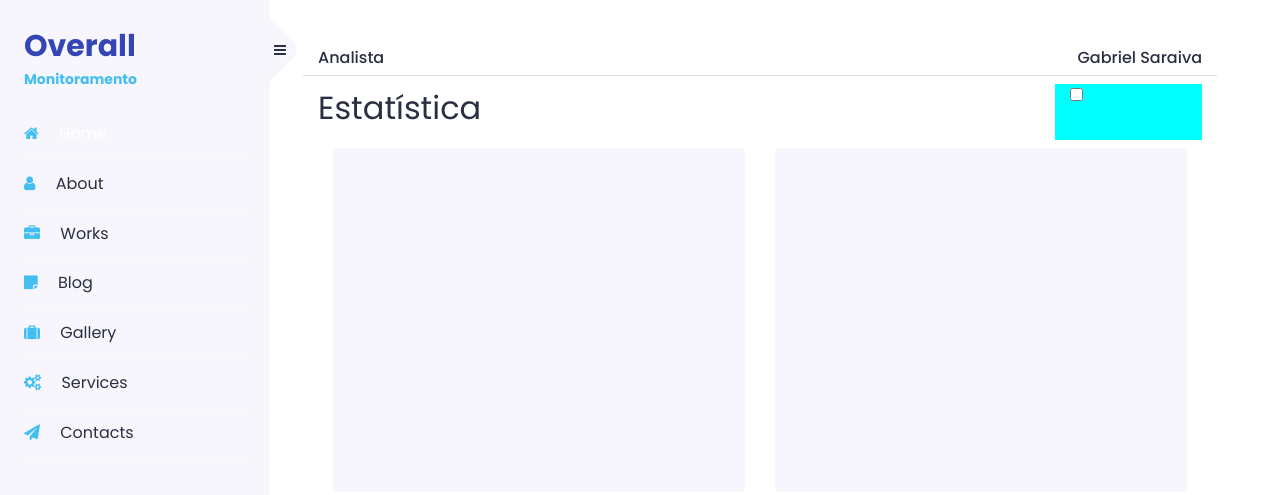
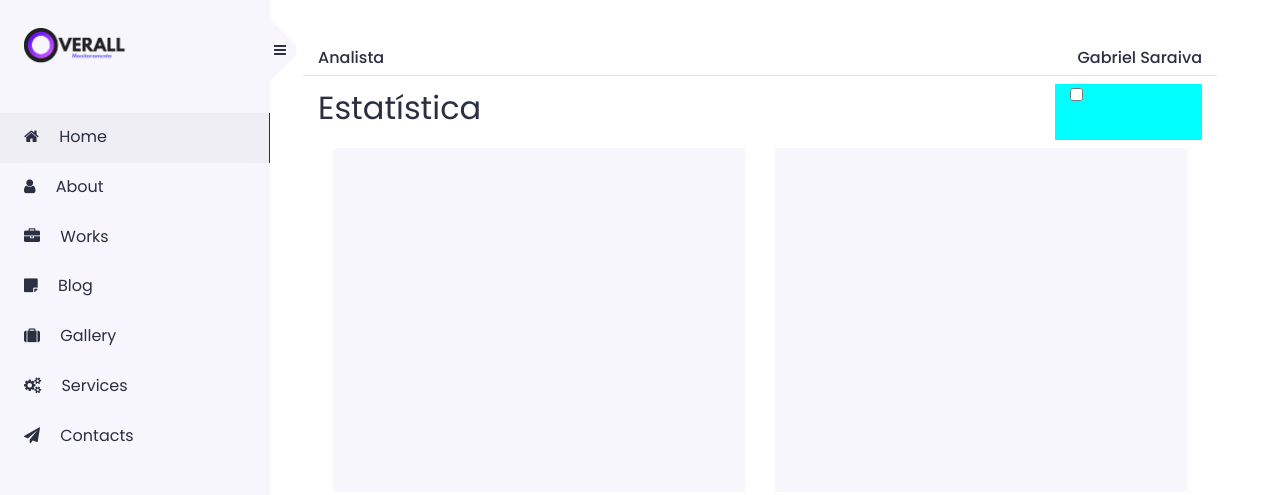
Before and after one commit to gabrielsaraivam/arquivos-compartilhados, a plain HTML site: page teste site responsivo/dashboard.html in a window 1280 px wide. Drawn offline with nearby package versions, Linux system fonts and the light colour scheme.

Commit message:
att dash

```diff
--- a/teste site responsivo/dashboard.html
+++ b/teste site responsivo/dashboard.html
@@ -25,28 +25,28 @@
             <span class="sr-only">Toggle Menu</span>
           </button>
         </div>
-        <div class="p-4" >
-          <h1><a href="index.html" class="logo">Overall <span>Monitoramento</span></a></h1>
+        <div class="" >
+          <h1 class="p-4"><a href="index.html" id="imgLogo"><img src="./img/logo-black.png" alt=""></a></h1>
           <ul class="list-unstyled components mb-5">
-            <li class="active">
+            <li class="li-active pl-4 pr-4">
               <a href="#"><span class="fa fa-home mr-3"></span> Home</a>
             </li>
-            <li>
+            <li class="pl-4 pr-4">
                 <a href="#"><span class="fa fa-user mr-3"></span> About</a>
             </li>
-            <li>
+            <li class="pl-4 pr-4">
               <a href="#"><span class="fa fa-briefcase mr-3"></span> Works</a>
             </li>
-            <li>
+            <li class="pl-4 pr-4">
               <a href="#"><span class="fa fa-sticky-note mr-3"></span> Blog</a>
             </li>
-            <li>
+            <li class="pl-4 pr-4">
               <a href="#"><span class="fa fa-suitcase mr-3"></span> Gallery</a>
             </li>
-            <li>
+            <li class="pl-4 pr-4">
               <a href="#"><span class="fa fa-cogs mr-3"></span> Services</a>
             </li>
-            <li>
+            <li class="pl-4 pr-4">
               <a href="#"><span class="fa fa-paper-plane mr-3"></span> Contacts</a>
             </li>
           </ul>
@@ -151,6 +151,18 @@ const $html = document.querySelector('html')
     })
 </script>
 
+<script>
+  var otherCheckbox = document.querySelector ('#switch');
+
+ otherCheckbox.onchange = function () {
+  if (otherCheckbox.checked) {
+    imgLogo.innerHTML=`<img src="./img/logo-white.png" alt="aa">`
+  } else{
+    imgLogo.innerHTML=`<img src="./img/logo-black.png" alt="aa">`
+  }
+};
+</script>
+
 <!-- $(document).ready(function() {
   var largura = $(window).width();
 
--- a/teste site responsivo/styleDash.css
+++ b/teste site responsivo/styleDash.css
@@ -11,12 +11,16 @@
     --body-fundo: #ffff;
     --color-text: #2B2F42;
     --general-divs: #F7F6FC;
+    --background-gradient: #2B2F4209;
+    --color-icons:#2B2F42;
 }
 
 .dark-mode:root{
     --body-fundo: #1A1C28;
     --color-text: #ffff;
     --general-divs: #2B2F42;
+    --background-gradient: #4472C409;
+    --color-icons:#4472C4;
 }
 
 body{
@@ -28,8 +32,16 @@ body{
     background-color: var(--general-divs);
 }
 
-#sidebar ul li a, .btn-primary{
+.btn-primary{
     color: var(--color-text);
+}
+
+#sidebar ul li a span, #sidebar ul li a {
+    color: var(--color-icons);
+}
+
+#sidebar ul li a span, #sidebar ul li a {
+    color: var(--color-icons);
 }
 
 .divs-graphcs-big{
@@ -43,3 +55,12 @@ body{
 .color-text{
     color: var(--color-text);
 }
+
+.li-active{
+    background-color: var(--background-gradient);
+    border-right: 1px solid var(--color-text);
+}
+
+#imgLogo img{
+    width: 50%;
+}
```
Also changed, not shown: teste site responsivo/cssSB/style.css, teste site responsivo/img/logo-white.png (added).
